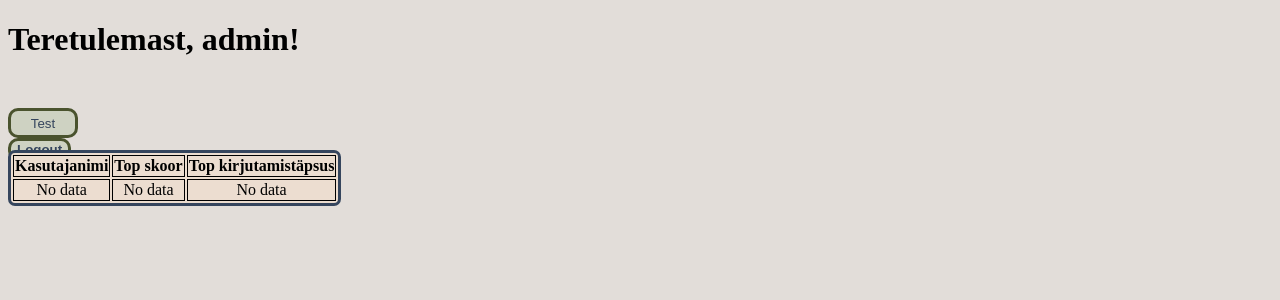
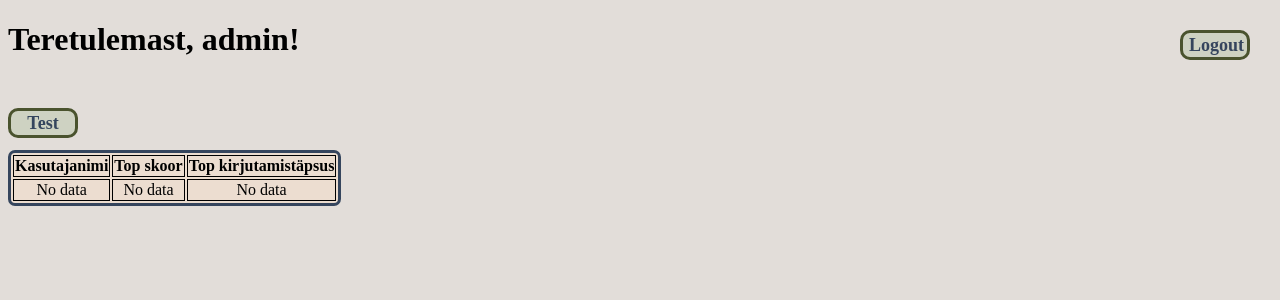
Before and after one commit to ingridhi/RealicaSpeedrunning, a Django app: page /home/ in a window 1280 px wide. Shown: the top 300 px of the page. Run offline with Django 4.2, Linux system fonts and the light colour scheme; a user stored in the database is signed in; some libraries are stand-ins or nearby versions.

Commit message:
home page design almost

```diff
--- a/RealicaSpeedrunning/home/templates/home/home.html
+++ b/RealicaSpeedrunning/home/templates/home/home.html
@@ -2,28 +2,21 @@
 <html lang="en">
     <body class="body">
         <style>
+            body {
+                font-family: 'Times New Roman', Times, serif;
+                background-color: #e2ddd9;
+            }
+
             table, th, td {
                 border: 1px solid black;
                 text-align: center;
                 background-color: #ECDDD0;
             }
 
-            .logoutbutton {
+            .button {
+                font-family: 'Times New Roman', Times, serif;
+                font-size: 18px;
                 font-weight: bold;
-                border-radius: 10px;
-                border: 3px solid #4a532e;
-                background-color: #CED2C2;
-                color: #35455D;
-                position: absolute;
-
-            }
-
-            body {
-                font-family: 'Times New Roman', Times, serif;
-                background-color: #e2ddd9;
-            }
-
-            .testbutton {
                 border-radius: 10px;
                 border: 3px solid #4a532e;
                 background-color: #CED2C2;
@@ -36,8 +29,8 @@
                 margin: auto;
                 margin-top: 50px;
             }
+
         </style>
-
         <title>RealicaSpeedrunning</title>
         <head>
             <div>
@@ -46,12 +39,12 @@
             <div>
                 <form method="post" action="/test/" class="center">
                     {% csrf_token %}
-                        <button type="submit" class="testbutton">Test</button>
+                        <button type="submit" class="button">Test</button>
                 </form>
             </div>
             <div>
                 <form action="/logout/">
-                    <button class="logoutbutton" type="submit">Logout</button>
+                    <button type="submit" class="button" style="position: absolute; right: 30px; top: 30px;">Logout</button>
                 </form>
             </div>
             <div>
```
Also changed, not shown: RealicaSpeedrunning/db.sqlite3.
